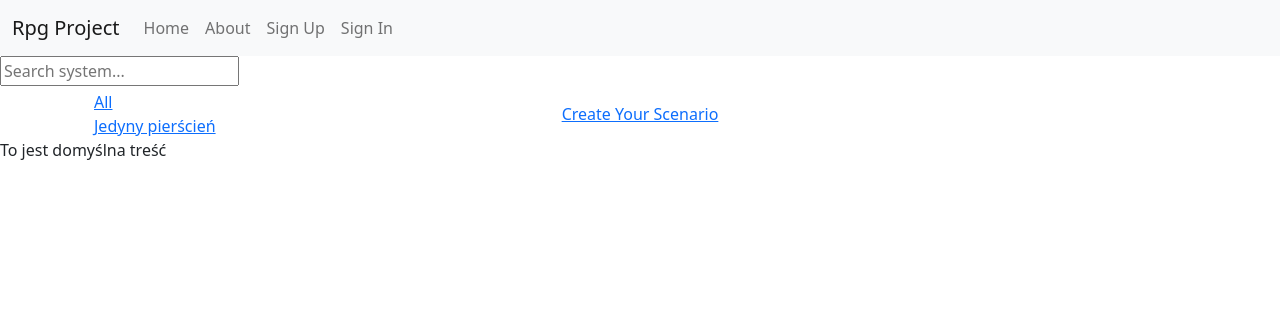
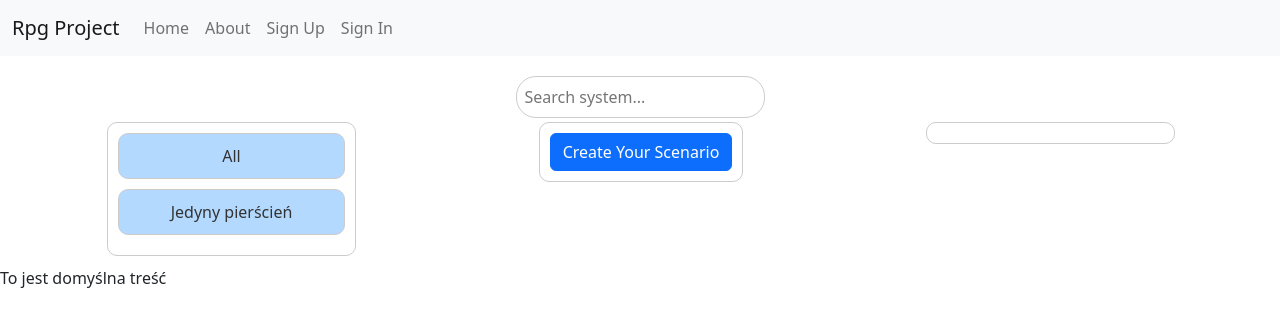
Before and after one commit to Luis-Sid-Frog/Rpg-Project, a Django app: page / in a window 1280 px wide. Shown: the top 327 px of the page. Run offline with Django 4.2, Linux system fonts and the light colour scheme; data comes from the database, SQL or seed files in the repository; data that the repository does not hold is empty; parts of the project's set-up code (start-up, migrations or seed data) failed here and were passed over; some libraries are stand-ins or nearby versions.

Commit message:
creating ctyles for home page

```diff
--- a/rpg_project/static/css/project.css
+++ b/rpg_project/static/css/project.css
@@ -12,6 +12,134 @@
   border-color: #eed3d7;
 }
 
+.search_bar {
+  display: flex;
+  justify-content: center;
+  margin-top: 20px; /* Dostosuj margines górnego dla wyższego odstępu od nawigacji */
+}
+
+.search_bar form {
+  display: flex;
+  align-items: center;
+}
+
+.search_bar input {
+  padding: 8px;
+  border: 1px solid #ccc;
+  border-radius: 20px; /* Zaokrąglone rogi */
+}
+
+.search_bar button {
+  background: none;
+  border: none;
+  cursor: pointer;
+  margin-left: -35px; /* Dostosuj odstęp, aby ikona była wyśrodkowana z polem tekstowym */
+}
+
+.search_bar button img {
+  width: 20px; /* Dostosuj rozmiar ikony */
+}
+
+/* Dla estetyki, dodaj animację do zaokrąglania rogów */
+.search_bar input,
+.search_bar button {
+  transition: border-radius 0.3s;
+}
+
+.search_bar input:hover,
+.search_bar button:hover {
+  border-radius: 20px; /* Zmiana zaokrąglonych rogów po najechaniu myszką */
+}
+
+.row {
+  width: 100%;
+  margin-left: 1px;
+}
 .game_systems_list {
   text-align: left;
 }
+.rounded-box {
+  border-radius: 10px;
+  border: 1px solid #ccc;
+  padding: 10px;
+  margin-bottom: 10px;
+  cursor: pointer; /* Dodajemy kursor wskazujący na element klikalny */
+}
+
+/* Ramki zaokrąglone dla elementów z klasą game_system_class */
+.game_system_class {
+  border-radius: 10px;
+  border: 1px solid #ccc;
+  padding: 10px;
+  margin-bottom: 10px;
+  cursor: pointer; /* Dodajemy kursor wskazujący na element klikalny */
+}
+
+/* Ustawienia dla lewej kolumny */
+.left-column {
+  text-align: left;
+  box-sizing: border-box;
+}
+
+.middle-column {
+  display: flex;
+  flex-direction: column;
+  align-items: center;
+}
+
+.middle-column h5 {
+  font-size: 24px; /* Możesz dostosować rozmiar czcionki dla tytułu */
+}
+
+.middle-column p {
+  font-size: 16px; /* Dostosuj rozmiar czcionki dla systemu gry i scenariusza */
+  text-align: left;
+}
+
+
+/* Dodatkowe stylizacje dla elementów w lewej kolumnie */
+.game_system_class {
+  border-radius: 10px;
+  border: 1px solid #ccc;
+  padding: 10px;
+  margin-bottom: 10px;
+  cursor: pointer;
+  background-color: #b3d9ff; /* Domyślny kolor tła - bardzo jasny niebieski */
+  transition: background-color 0.3s; /* Animacja zmiany koloru tła */
+}
+
+/* Zmiana koloru tła po najechaniu myszką */
+.game_system_class:hover {
+  background-color: #c1f0c1; /* Bardzo jasny zielony */
+}
+
+/* Centrowanie tekstu w ramce */
+.game_system_class a {
+  display: flex;
+  align-items: center;
+  justify-content: center;
+  height: 100%;
+}
+
+/* Dodatkowe stylizacje (opcjonalne) */
+a {
+  text-decoration: none;
+  color: #333;
+}
+
+a:hover {
+  color: #555;
+}
+.align-items-center {
+  width: 90%;
+}
+
+/* Dodatkowe stylizacje (opcjonalne) */
+a {
+  text-decoration: none;
+  color: #333;
+}
+
+a:hover {
+  color: #555;
+}
--- a/rpg_project/templates/pages/home.html
+++ b/rpg_project/templates/pages/home.html
@@ -1,18 +1,17 @@
 {% extends "layouts/base.html" %}
 
 {% block content %}
-
   <div class="container text-center">
-    <div class="row align-items-center">
-      <div class="col-3">
-        <div>
+    <div class="row align-items-start">
+      <div class="col-3 left-column">
+        <div class="rounded-box">
           <div class="game_systems_list">
-          <div>
+            <div class="game_system_class" onclick="redirectTo('{% url 'home' %}')">
               <a href="{% url 'home' %}">All</a>
             </div>
             <div>
               {% for game_system in game_systems %}
-            <div class="game_system_class">
+                <div class="game_system_class" onclick="redirectTo('{% url 'home' %}?q={{ game_system.name }}')">
                   <a href="{% url 'home' %}?q={{ game_system.name }}">{{ game_system.name }}</a>
                 </div>
               {% endfor %}
@@ -20,24 +19,28 @@
           </div>
         </div>
       </div>
-      <div class="col-6">
-        <div>
-          <a href="{% url 'create-scenerio' %}">Create Your Scenario</a>
+      <div class="col-6 middle-column">
+        <div class="rounded-box">
+          <a href="{% url 'create-scenerio' %}" class="btn btn-primary" onclick="redirectTo('{% url 'create-scenerio' %}')">Create Your Scenario</a>
           {% for game_scenerio in game_scenerios %}
             <div>
               <hr>
               {% if game_scenerio.author == user %}
-                <a href="{% url 'update-scenerio' game_scenerio.id %}">Edit</a>
-                <a href="{% url 'delete-scenerio' game_scenerio.id %}">Delete</a>
+                <a href="{% url 'update-scenerio' game_scenerio.id %}" class="btn btn-info" onclick="redirectTo('{% url 'update-scenerio' game_scenerio.id %}')">Edit</a>
+                <a href="{% url 'delete-scenerio' game_scenerio.id %}" class="btn btn-danger" onclick="redirectTo('{% url 'delete-scenerio' game_scenerio.id %}')">Delete</a>
               {% endif %}
               <span>${{ game_scenerio.author }}</span>
-              <a href="{% url 'game_scenerio' game_scenerio.id %}"><h5>{{ game_scenerio.title }}</h5></a>
+              <a href="{% url 'game_scenerio' game_scenerio.id %}" onclick="redirectTo('{% url 'game_scenerio' game_scenerio.id %}')">
+                <h5>{{ game_scenerio.title }}</h5>
+                <p>{{ game_scenerio.game_system }}</p>
+                <p>{{ game_scenerio.notes|slice:":100" }}...</p> <!-- Wyświetl pierwsze 50 znaków -->
+              </a>
             </div>
           {% endfor %}
         </div>
       </div>
-      <div class="col-3">
-        <div>
+      <div class="col-3 right-column">
+        <div class="rounded-box">
           {% for comment in comments %}
             <span>@{{ comment.author }}</span><br>
             <span>-{{ comment.game_scenerio }}</span>
@@ -48,5 +51,9 @@
     </div>
   </div>
 
-
+  <script>
+    function redirectTo(url) {
+      window.location.href = url;
+    }
+  </script>
 {% endblock %}
```
Lines whose indentation alone changed are shown as unchanged.
